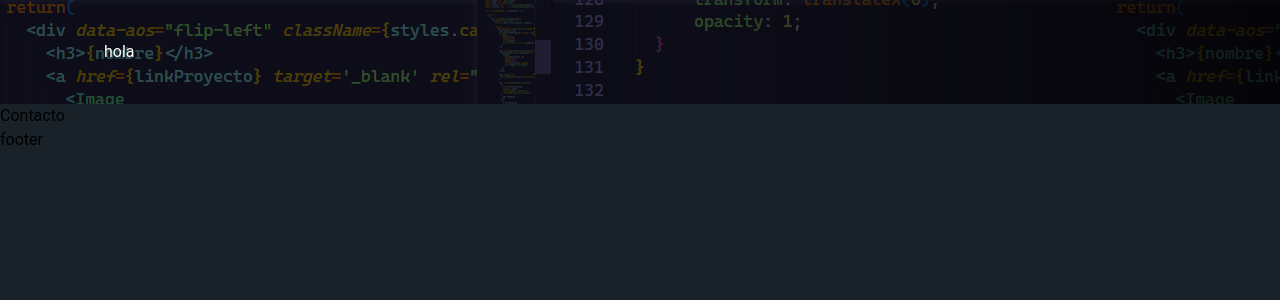
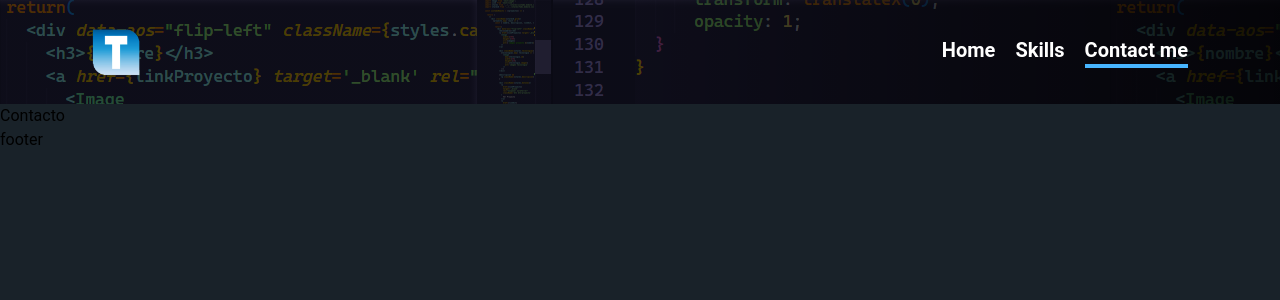
Before and after one commit to vspeed21/portafolio, a Next.js app: page /contacto in a window 1280 px wide. Shown: the top 300 px of the page. Built offline with nearby package versions, Linux system fonts and the light colour scheme.

Commit message:
Header done

```diff
--- a/src/layout/Header.js
+++ b/src/layout/Header.js
@@ -2,37 +2,68 @@ import { useEffect, useRef } from 'react';
 import Link from 'next/link'
 import Typed from 'typed.js';
 
+import Navegacion from '../components/Navegacion';
+
 const Header = ({ informacion }) => {
 
-  // const el = useRef(null);
-  // const typed = useRef(null)
+  const el = useRef(null);
+  const typed = useRef(null)
 
-  // useEffect( () => {
-  //   const options = {
-  //     strings: ['Victor Torres', 'Desarrollador web', 'Maquetador web'],
-  //     startDelay: 300,
-  //     typeSpeed: 150,
-  //     backDelay: 150,
-  //     backSpeed: 150,
-  //     smartBackspace: true,
-  //     showCursor: false,
-  //     loop: true,
-  //   }
+  useEffect( () => {
+    const options = {
+      strings: ['Victor Torres', 'Desarrollador web', 'Maquetador web'],
+      startDelay: 300,
+      typeSpeed: 150,
+      backDelay: 150,
+      backSpeed: 150,
+      smartBackspace: true,
+      showCursor: false,
+      loop: true,
+    }
 
-  //   if(informacion){
-  //     typed.current = new Typed(el.current, options);
+    if(informacion){
+      typed.current = new Typed(el.current, options);
 
-  //     return () => {
-  //       typed.current.destroy();
-  //     }
-  //   }
-  // }, []);
+      return () => {
+        typed.current.destroy();
+      }
+    }
+  }, []);
 
   return (
-    <header className="hero">
-      <div className='contenedor text-white p-10'>
-        hola
+    <header className={`hero ${informacion ? 'wrapper': ''}`}>
+      <div className='contenedor text-white p-7 flex flex-col md:flex-row justify-between items-center'>
+        <div className=''>
+          <Link href="/">
+            <img
+              src="/logo.png"
+              alt='logo'
+              className='w-12 h-12 cursor-pointer'
+            />
+          </Link>
+        </div>
+
+        <Navegacion
+          informacion={informacion}
+        />
       </div>
+
+      {informacion ? (
+        <div className="max-w-3xl text-white mx-auto grid md:grid-cols-2 place-content-center gap-7">
+          <div className='flex flex-col item-center justify-center'>
+            <h2 className='text-3xl md:text-5xl font-bold mb-4'>
+              Hola, soy {''}
+              <span ref={el}></span>
+            </h2>
+
+            <p className='text-2xl text-center'>Transformo tu idea a una forma de vender</p>
+          </div>
+
+        <p className='gradient inline-block text-transparent -mt-14 md:mt-0'> {'</>'} </p>
+
+        </div>
+      ): null}
+
     </header>
   )
 }
```
